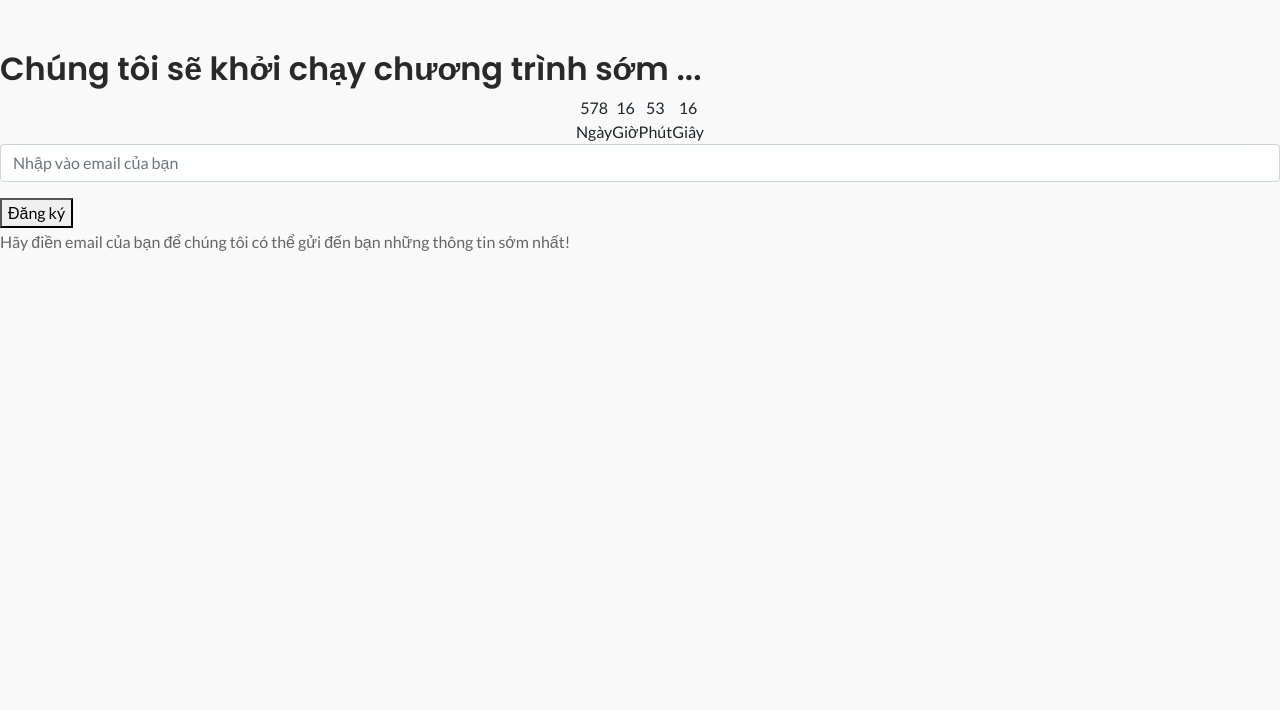
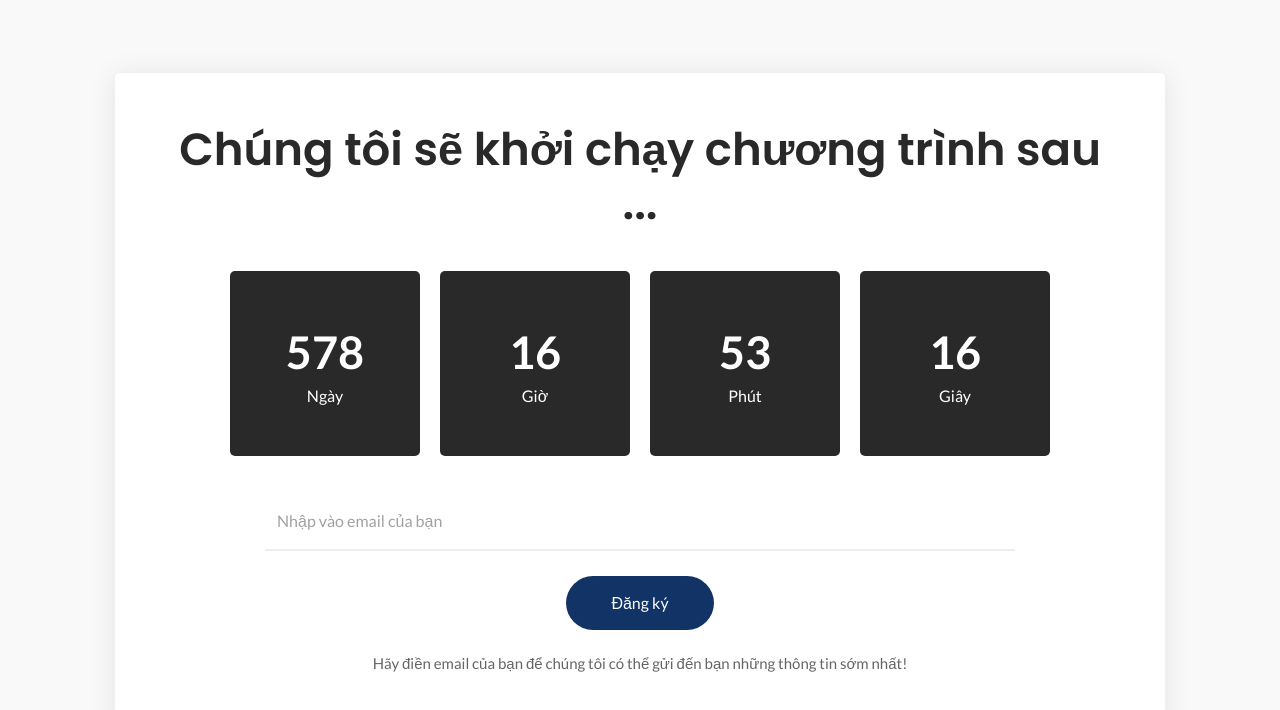
Before and after one commit to nhatnv6767/docu-rct-client, a React (Create React App) app: page / in a window 1280 px wide. Shown: the top 710 px of the page. Built offline with nearby package versions, Linux system fonts and the light colour scheme.

Commit message:
coming soon css

```diff
--- a/src/components/About/ComingSoonArea.jsx
+++ b/src/components/About/ComingSoonArea.jsx
@@ -1,11 +1,11 @@
 const ComingSoonArea = ({ days, hours, minutes, seconds }) => {
   return (
     <>
-      <div className="comming-soon-area ptb-50">
+      <div className="coming-soon-area ptb-50">
         <div className="d-table">
           <div className="d-table-cell">
             <div className="coming-soon-content">
-              <h2>Chúng tôi sẽ khởi chạy chương trình sớm ...</h2>
+              <h2>Chúng tôi sẽ khởi chạy chương trình sau ...</h2>
               <div id="timer"
                    className="flex-wrap d-flex justify-content-center">
                 <div id="days"
--- a/src/index.css
+++ b/src/index.css
@@ -571,3 +571,138 @@
     transform: scaleX(1);
     -webkit-transform: scaleX(1);
 }
+
+/*COMING_SOON_AREA*/
+
+.coming-soon-area {
+    height: 100vh;
+}
+
+.coming-soon-content {
+    max-width: 1050px;
+    background: #fff;
+    border-radius: 5px;
+    overflow: hidden;
+    text-align: center;
+    padding: 50px 60px;
+    -webkit-box-shadow: 0 2px 28px 0 rgba(0, 0, 0, 0.09);
+    box-shadow: 0 2px 28px 0 rgba(0, 0, 0, 0.09);
+    margin: auto;
+}
+
+.coming-soon-content h2 {
+    font-size: 45px;
+    margin-bottom: 0;
+}
+
+.coming-soon-content #timer {
+    margin-top: 40px;
+}
+
+.coming-soon-content #timer div {
+    background-color: #292929;
+    color: #fff;
+    width: 190px;
+    height: 185px;
+    border-radius: 5px;
+    font-size: 45px;
+    font-weight: 700;
+    margin-left: 10px;
+    margin-right: 10px;
+}
+
+.coming-soon-content #timer div span {
+    display: block;
+    margin-top: -2px;
+    font-size: 16px;
+    font-weight: 500;
+}
+
+.coming-soon-content form {
+    position: relative;
+    max-width: 750px;
+    margin-left: auto;
+    margin-right: auto;
+    margin-top: 50px;
+}
+
+.coming-soon-content form .form-group {
+    margin-bottom: 25px;
+    position: relative;
+}
+
+.coming-soon-content form .form-group .form-control {
+    border-radius: 0;
+    border: none;
+    border-bottom: 2px solid #eee;
+    color: #292929;
+    height: 45px;
+    padding-bottom: 20px;
+    display: block;
+    width: 100%;
+    -webkit-transition: .5s;
+    transition: .5s;
+    font-size: 16px;
+    font-weight: 400;
+}
+
+.coming-soon-content form .form-group .form-control::-webkit-input-placeholder {
+    color: #a1a1a1;
+    -webkit-transition: .5s;
+    transition: .5s;
+}
+
+.coming-soon-content form .form-group .form-control::-ms-input-placeholder {
+    color: #a1a1a1;
+    -webkit-transition: .5s;
+    transition: .5s;
+}
+
+.coming-soon-content form .form-group .form-control:-ms-input-placeholder {
+    color: #a1a1a1;
+    -webkit-transition: .5s;
+    transition: .5s;
+}
+
+.coming-soon-content form .form-group .form-control::placeholder {
+    color: #a1a1a1;
+    -webkit-transition: .5s;
+    transition: .5s;
+}
+
+.coming-soon-content form .form-group .form-control:focus {
+    -webkit-box-shadow: none;
+    box-shadow: none;
+    border-bottom: 2px solid #136;
+}
+
+.coming-soon-content form .default-btn {
+    display: inline-block;
+    padding: 15px 45px;
+    background-color: #136;
+    color: #fff;
+    border: none;
+    border-radius: 50px;
+    -webkit-transition: .5s;
+    transition: .5s;
+    cursor: pointer;
+}
+
+.coming-soon-content form .default-btn:hover {
+    background-color: #ed1d24;
+}
+
+.coming-soon-content form .validation-danger {
+    margin-top: 15px;
+    color: red;
+}
+
+.coming-soon-content form .validation-success {
+    margin-top: 15px;
+}
+
+.coming-soon-content form p {
+    margin-bottom: 0;
+    margin-top: 20px;
+    font-size: 15px;
+}
```
